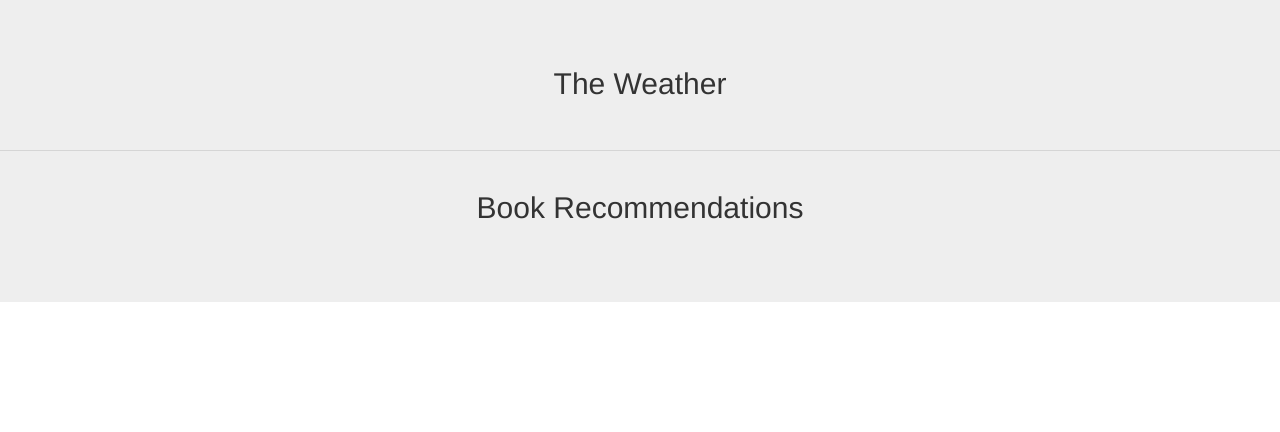
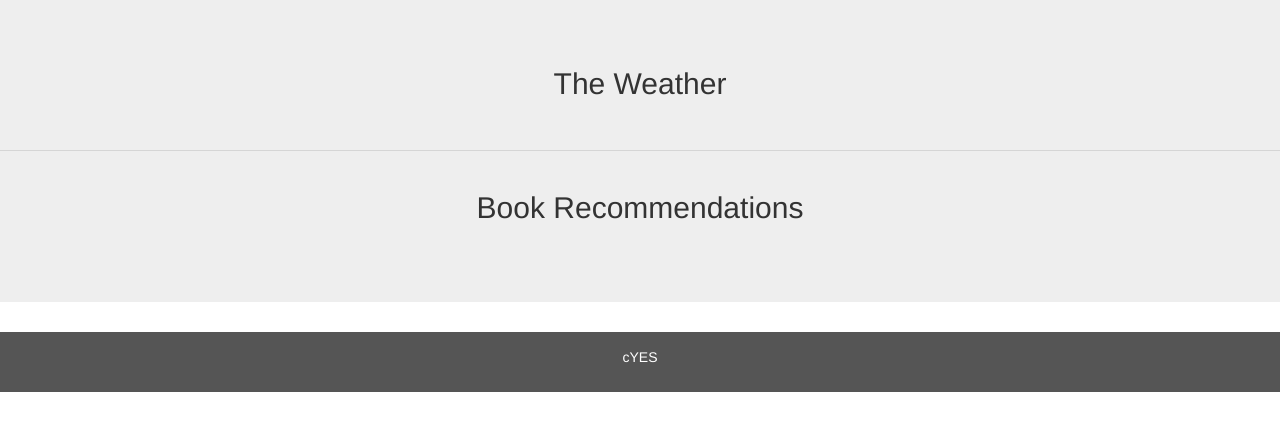
Before and after one commit to EugeneThomas/cYES, a Flask app: template templates/info.html in a window 1280 px wide. Shown: the part 126-558 px from the top of the page. Run offline with Flask 2, Linux system fonts and the light colour scheme; the template is opened without the code that fills it, so the values that code supplies are empty; some libraries are stand-ins or nearby versions.

```diff
--- a/templates/info.html
+++ b/templates/info.html
@@ -76,5 +76,10 @@
 
   </div>
   </div>
+
+  <footer class="container-fluid text-center">
+  <p>cYES</p>
+  </footer>
+
   </body>
 </html>
```
Also changed, not shown: 1 other file.
